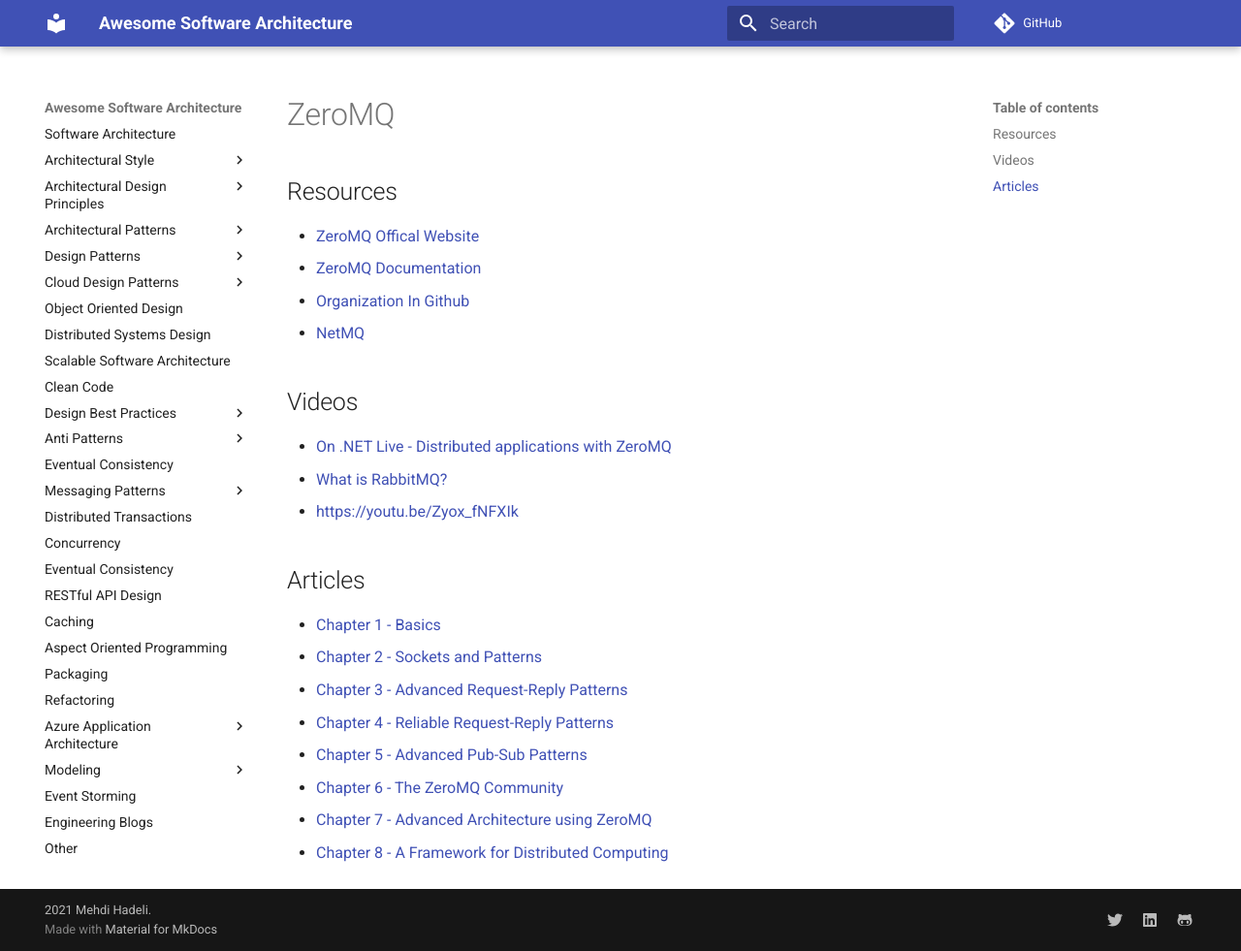
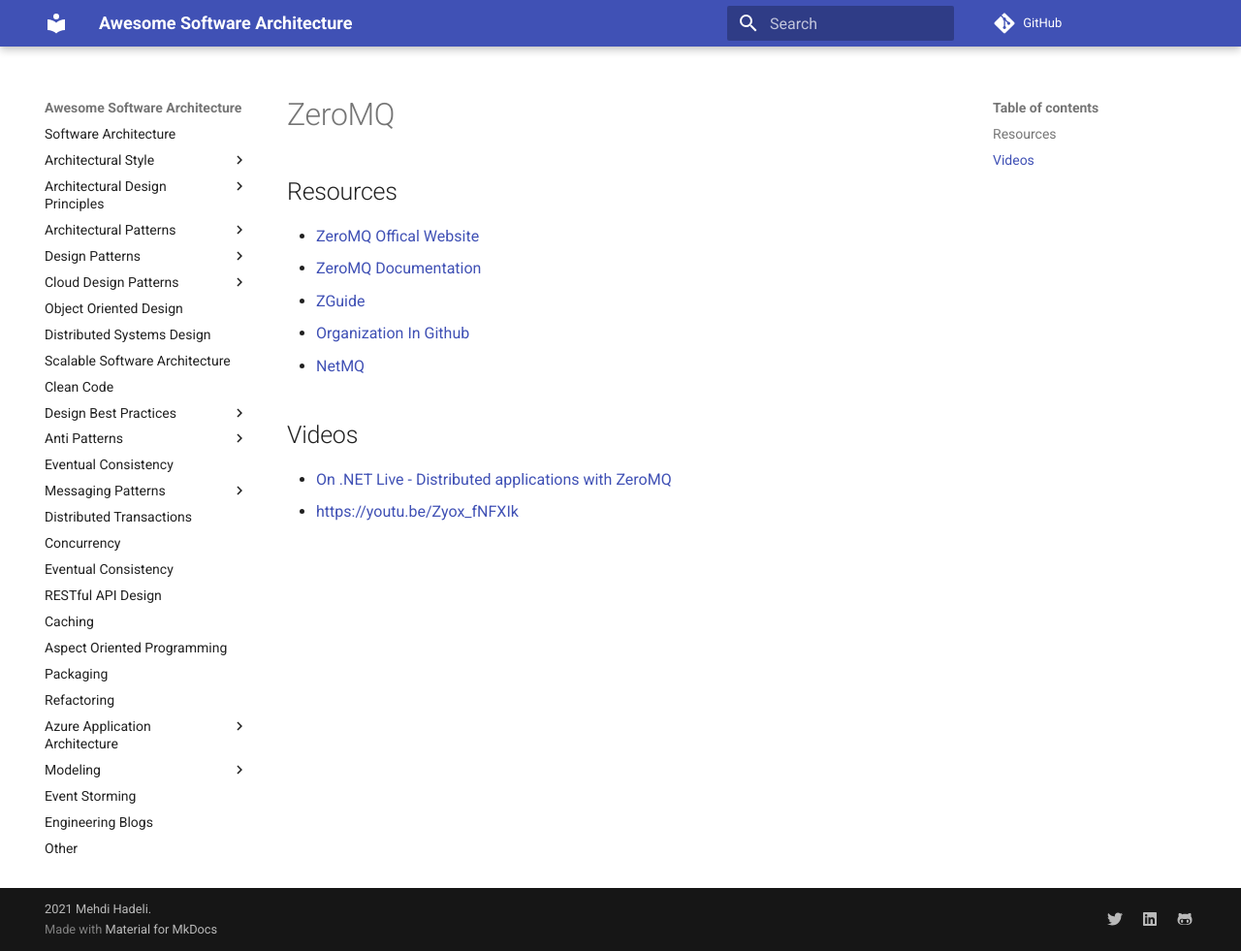
Before and after one commit to mehdihadeli/awesome-software-architecture, an MkDocs documentation site: the page built from docs/messaging/zeromq.md, in a window 1280 px wide and 981 px high. Shown: the whole window at 97% size. Built offline with MkDocs 1.6.1 and Material for MkDocs 9.7.7, drawn with Linux system fonts in a browser that asks for light colours; comment, search, counter and statistics services are not loaded.

Commit message:
Update zeromq.md

```diff
--- a/docs/messaging/zeromq.md
+++ b/docs/messaging/zeromq.md
@@ -3,20 +3,10 @@
 ## Resources
 - [ZeroMQ Offical Website](https://zeromq.org/)
 - [ZeroMQ Documentation](https://zeromq.org/get-started/)
+- [ZGuide](https://zguide.zeromq.org/docs)
 - [Organization In Github](https://github.com/zeromq)
 - [NetMQ](https://netmq.readthedocs.io/en/latest/)
 
 ## Videos
 - [On .NET Live - Distributed applications with ZeroMQ](https://youtu.be/jIT8r2r5kV8)
-- [What is RabbitMQ?](https://youtu.be/7rkeORD4jSw)
 - [https://youtu.be/Zyox_fNFXIk](Distributed Systems with ZeroMQ)
-
-## Articles
-- [Chapter 1 - Basics](https://zguide.zeromq.org/docs/chapter1/)
-- [Chapter 2 - Sockets and Patterns](https://zguide.zeromq.org/docs/chapter2/)
-- [Chapter 3 - Advanced Request-Reply Patterns](https://zguide.zeromq.org/docs/chapter3/)
-- [Chapter 4 - Reliable Request-Reply Patterns](https://zguide.zeromq.org/docs/chapter4/)
-- [Chapter 5 - Advanced Pub-Sub Patterns](https://zguide.zeromq.org/docs/chapter5/)
-- [Chapter 6 - The ZeroMQ Community](https://zguide.zeromq.org/docs/chapter6/)
-- [Chapter 7 - Advanced Architecture using ZeroMQ](https://zguide.zeromq.org/docs/chapter7/)
-- [Chapter 8 - A Framework for Distributed Computing](https://zguide.zeromq.org/docs/chapter8/)
```
